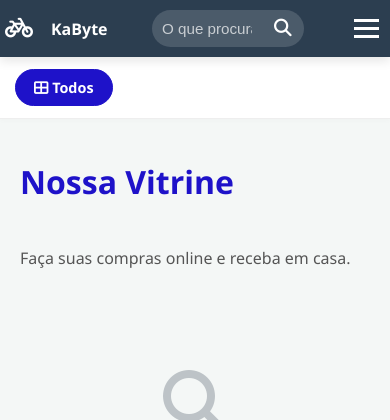
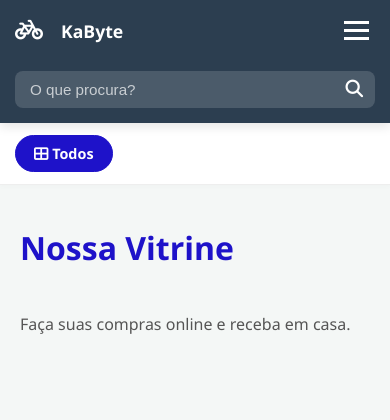
Before and after one commit to zezim94/kabyte, a PHP site: page /kabyte/ in a window 390 px wide. Shown: the top 420 px of the page. Run offline with PHP 8.4, Linux system fonts and the light colour scheme; data that the repository does not hold is empty.

Commit message:
atualização final

```diff
--- a/views/layout/header_public.php
+++ b/views/layout/header_public.php
@@ -542,39 +542,67 @@ $ehPaginaVitrine = ($rotaAtual == 'vitrine');
             }
         }
 
-        @media (max-width: 450px) {
+       /* =========================================
+           AJUSTES PARA CELULARES (Telas até 430px)
+           Barra de Pesquisa Quebrando a Linha
+           ========================================= */
+        @media (max-width: 430px) {
             .vitrine-header {
-                padding: 10px 5px;
-                gap: 5px;
+                flex-wrap: wrap; /* Permite quebrar os elementos para a linha de baixo */
+                padding: 15px 15px; /* Aumenta a altura do cabeçalho */
+            }
+
+            .header-left {
+                order: 1; /* Mantém a logo no topo esquerdo */
+            }
+
+            .header-right {
+                order: 2; /* Mantém o menu e carrinho no topo direito */
+                gap: 5px; /* Junta um pouco os ícones da direita */
+            }
+
+            .header-center {
+                order: 3; /* Força a barra de pesquisa a ser o 3º elemento (descer) */
+                flex-basis: 100%; /* Força a ocupar 100% da largura da tela */
+                margin-top: 15px; /* Afasta da linha de cima */
+            }
+
+            /* Estiliza a barra para ficar sempre visível embaixo */
+            .header-search-form {
+                width: 100%;
+                background-color: rgba(255, 255, 255, 0.15); /* Fundo sempre visível */
+                border-radius: 8px; /* Formato mais quadrado e moderno */
+                justify-content: space-between;
+            }
+
+            /* Força o input a ocupar o tamanho total da barra nova */
+            .header-search-input,
+            .header-search-form:hover .header-search-input,
+            .header-search-form:focus-within .header-search-input {
+                width: 100%;
+                padding: 10px 15px;
             }
 
             .vitrine-logo img {
-                max-height: 35px;
+                max-height: 40px; /* Logo em bom tamanho */
             }
 
             .vitrine-logo span {
-                font-size: 1rem !important;
+                font-size: 1.1rem !important;
+                display: inline-block !important; /* Agora o texto nunca mais some! */
             }
 
-            /* DEIXA A BARRA ABERTA E AJUSTADA PARA CELULAR */
-            .header-search-input,
-            .header-search-form:hover .header-search-input,
-            .header-search-form:focus-within .header-search-input {
-                width: 110px;
+            .btn-header-cart {
                 padding: 8px 10px;
             }
 
-            .header-right {
-                gap: 2px;
-            }
-
+            /* --- Ajustes do Carrinho no Celular --- */
             .cart-modal-buttons {
                 flex-direction: column;
             }
 
-            /* --- O SEGREDO DO CARRINHO NO CELULAR --- */
             .cart-modal-item {
-                flex-wrap: wrap;
+                flex-wrap: wrap; /* Empurra os botões do produto para baixo se faltar espaço */
                 padding: 12px;
             }
 
@@ -591,40 +619,14 @@ $ehPaginaVitrine = ($rotaAtual == 'vitrine');
             }
 
             .cart-modal-btn-qty {
-                width: 32px;
-                height: 32px;
+                width: 35px;
+                height: 35px;
             }
 
             .btn-trash {
                 width: 35px;
                 height: 35px;
                 margin-left: 0;
-            }
-        }
-
-        /* =========================================
-           AJUSTE EXTREMO PARA TELAS DE 320px (iPhone SE, Fold)
-           ========================================= */
-        @media (max-width: 340px) {
-
-            /* DEIXA A BARRA ABERTA MESMO EM TELAS MINÚSCULAS */
-            .header-search-input,
-            .header-search-form:hover .header-search-input,
-            .header-search-form:focus-within .header-search-input {
-                width: 70px;
-            }
-
-            .vitrine-logo span {
-                display: none !important;
-            }
-
-            .cart-modal-item-actions {
-                justify-content: flex-start;
-                gap: 15px;
-            }
-
-            .cart-modal-total {
-                font-size: 1.1rem;
             }
         }
     </style>
```
